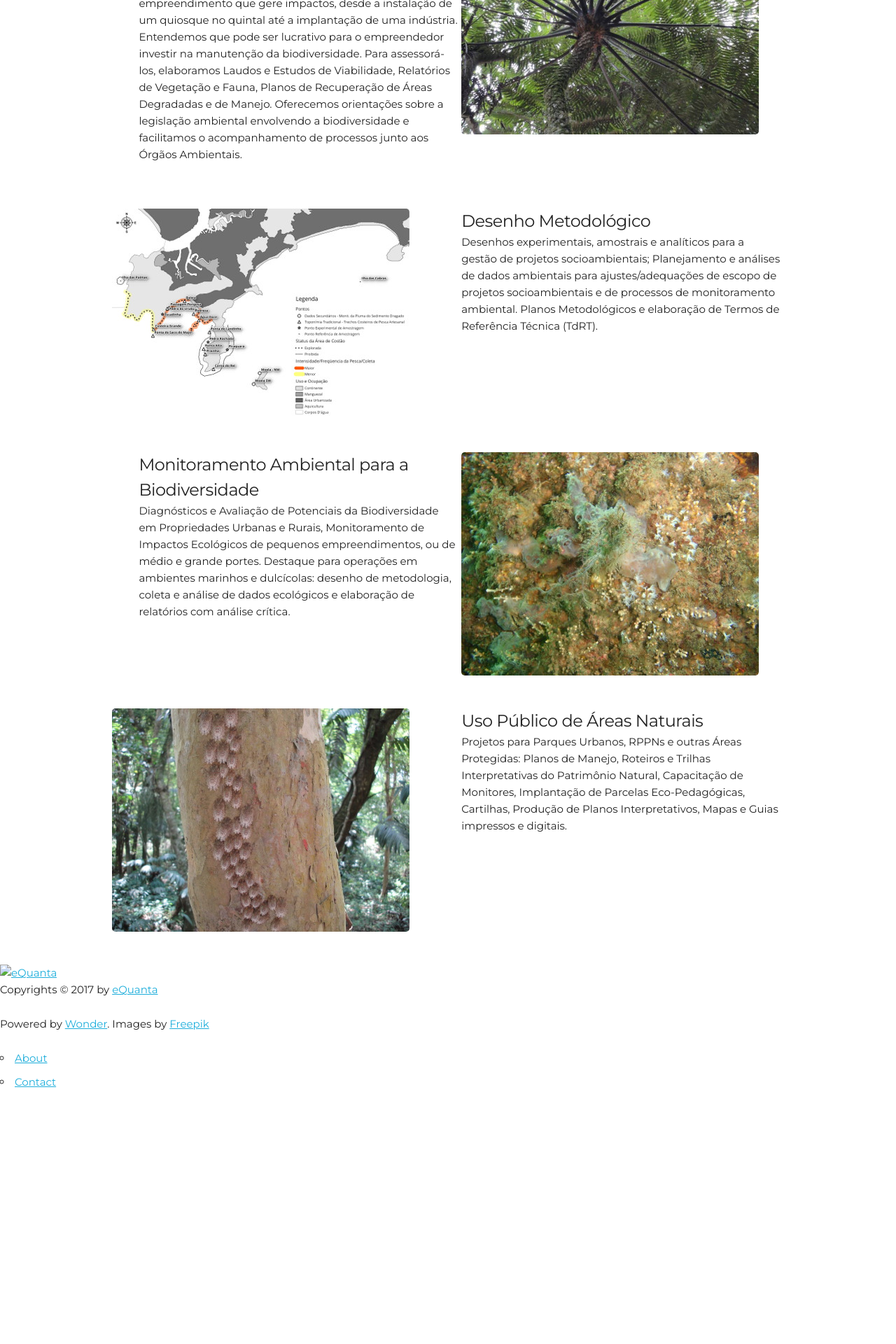
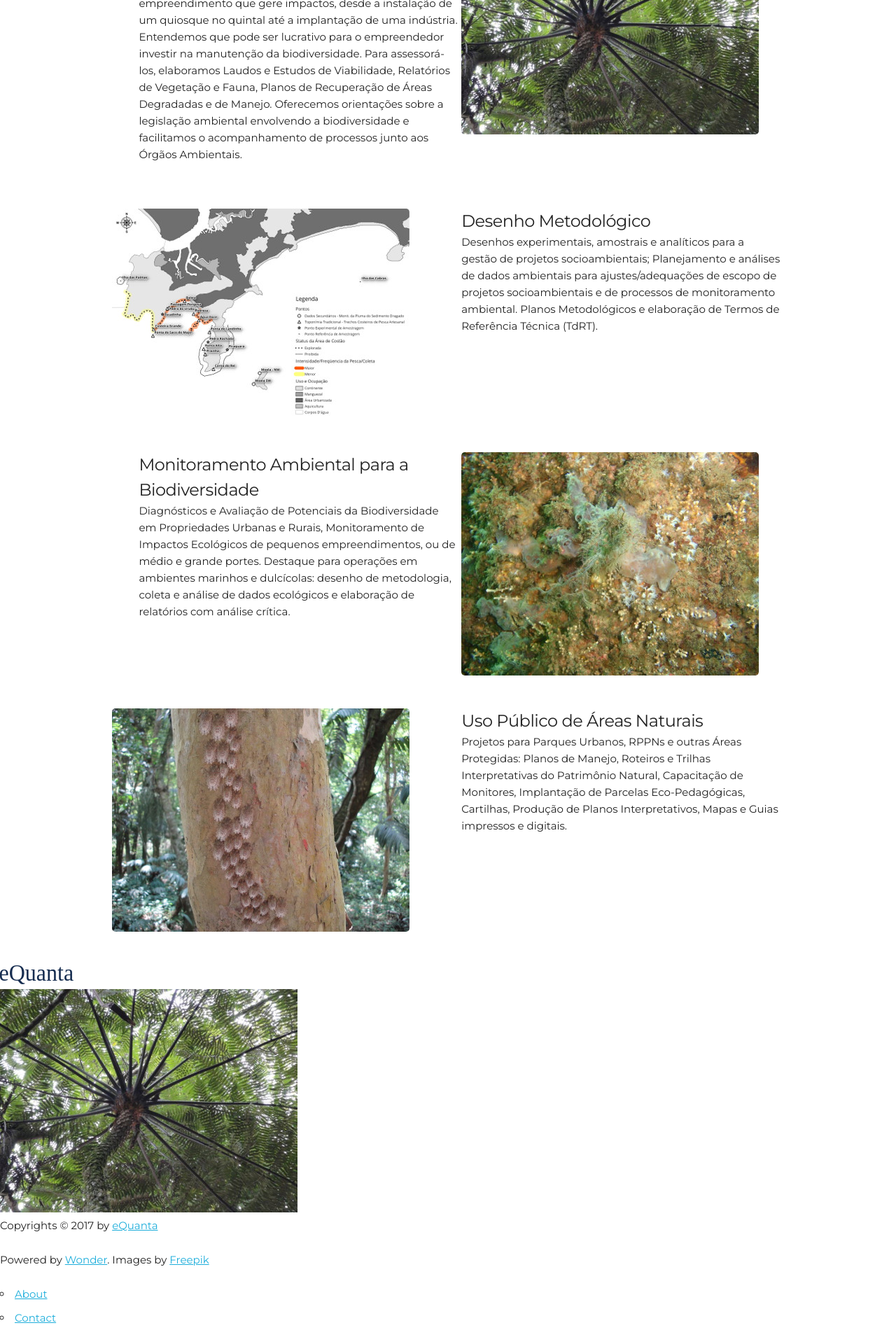
Before and after one commit to leroy1977/eQ1, a Jekyll site: the page built from index.html, in a window 1280 px wide. Shown: the part 1894-3814 px from the top of the page at 70% size. Built offline with Jekyll 4.4.1, drawn with Linux system fonts in a browser that asks for light colours; before the commit the page ends 3477 px from its top, so only the background shows below that.

Commit message:
Update footer.html

```diff
--- a/_includes/footer.html
+++ b/_includes/footer.html
@@ -1,7 +1,10 @@
 <footer>
 <div class="foot-left">
-<a href="#top"><img class="logo-wj" src="/img/eQuanta_footer.svg" alt="eQuanta" title="Go to the top of the page"></a>
+<a href="#top"><img class="eQuanta's logo" src="/assets/img/eQuanta_footer.svg" alt="eQuanta" title="Go to the top of the page"></a>
 </div>
+
+<img alt="" src="{{ "/assets/img/arv2.jpg" | prepend: site.baseurl }}" />
+
 
 <div class="foot-center">
 <p>Copyrights © <span itemprop="copyrightYear">2017</span> by <a itemprop="copyrightHolder" target="_blank" href="http://www.equanta.com.br">eQuanta</a></p>
```
